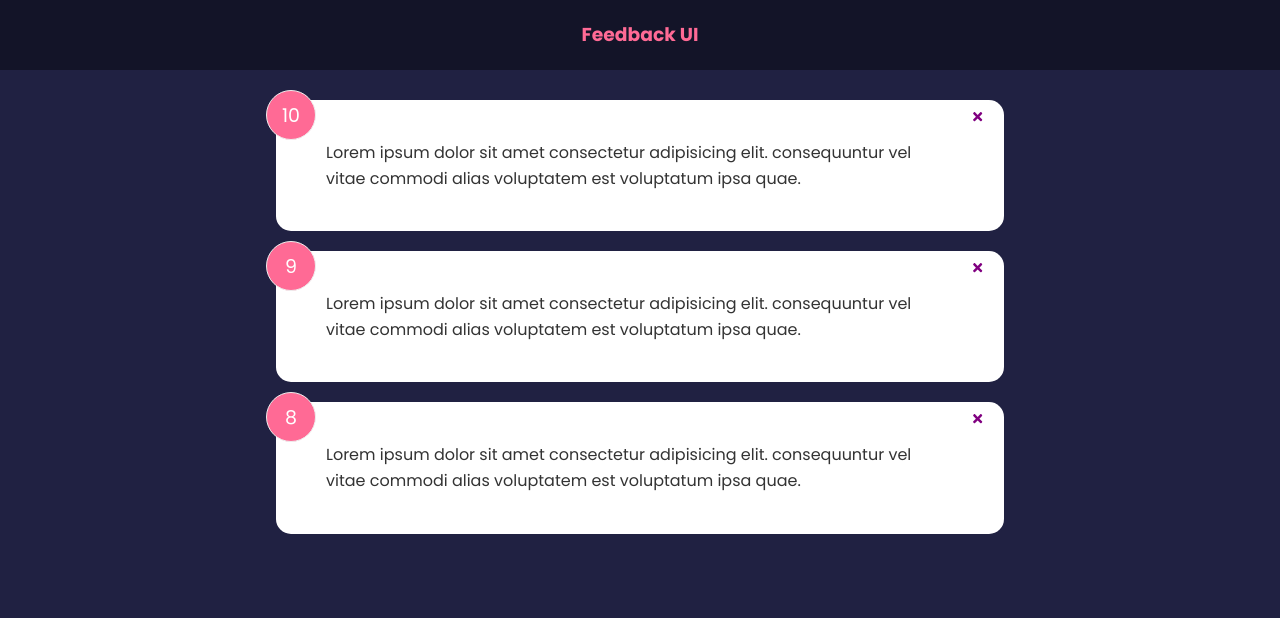
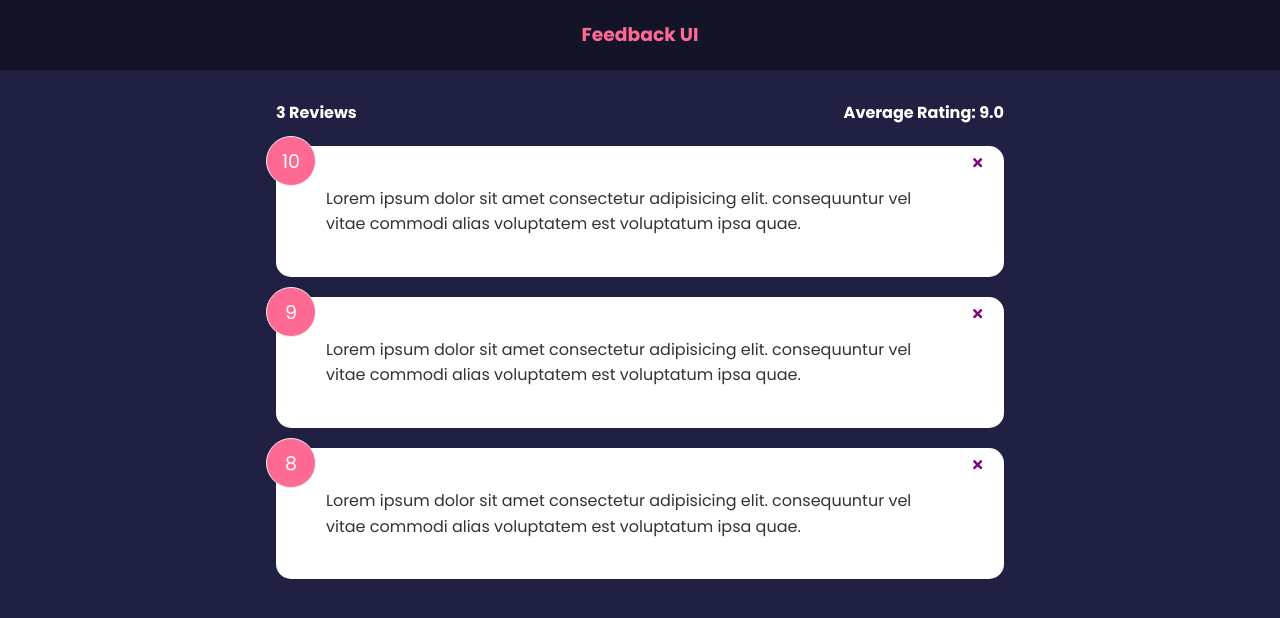
Before and after one commit to Snackonevil/learn-react-feedback-app, a React (Create React App) app: page / in a window 1280 px wide. Shown: the top 618 px of the page. Built offline with nearby package versions, Linux system fonts and the light colour scheme; the HTML template or start-up script is replaced by a standard one.

Commit message:
added rating average and feedback total

```diff
--- a/src/App.js
+++ b/src/App.js
@@ -1,6 +1,7 @@
 import { useState } from 'react';
 import Header from './components/Header';
 import FeedbackList from './components/FeedbackList';
+import FeedbackStats from './components/FeedbackStats';
 import FeedbackData from './components/data/FeedbackData';
 
 function App() {
@@ -14,6 +15,7 @@
     <>
       <Header />
       <div className="container">
+        <FeedbackStats feedback={feedback} />
         <FeedbackList feedback={feedback} handleDelete={deleteFeedback} />
       </div>
     </>
--- /dev/null
+++ b/src/components/FeedbackStats.jsx
@@ -0,0 +1,17 @@
+function FeedbackStats({ feedback }) {
+  let average =
+    feedback.reduce((acc, curr) => {
+      return acc + curr.rating;
+    }, 0) / feedback.length;
+
+  average = average.toFixed(1);
+
+  return (
+    <div className="feedback-stats">
+      <h4>{feedback.length} Reviews</h4>
+      <h4>Average Rating: {isNaN(average) ? 0 : average}</h4>
+    </div>
+  );
+}
+
+export default FeedbackStats;
```
